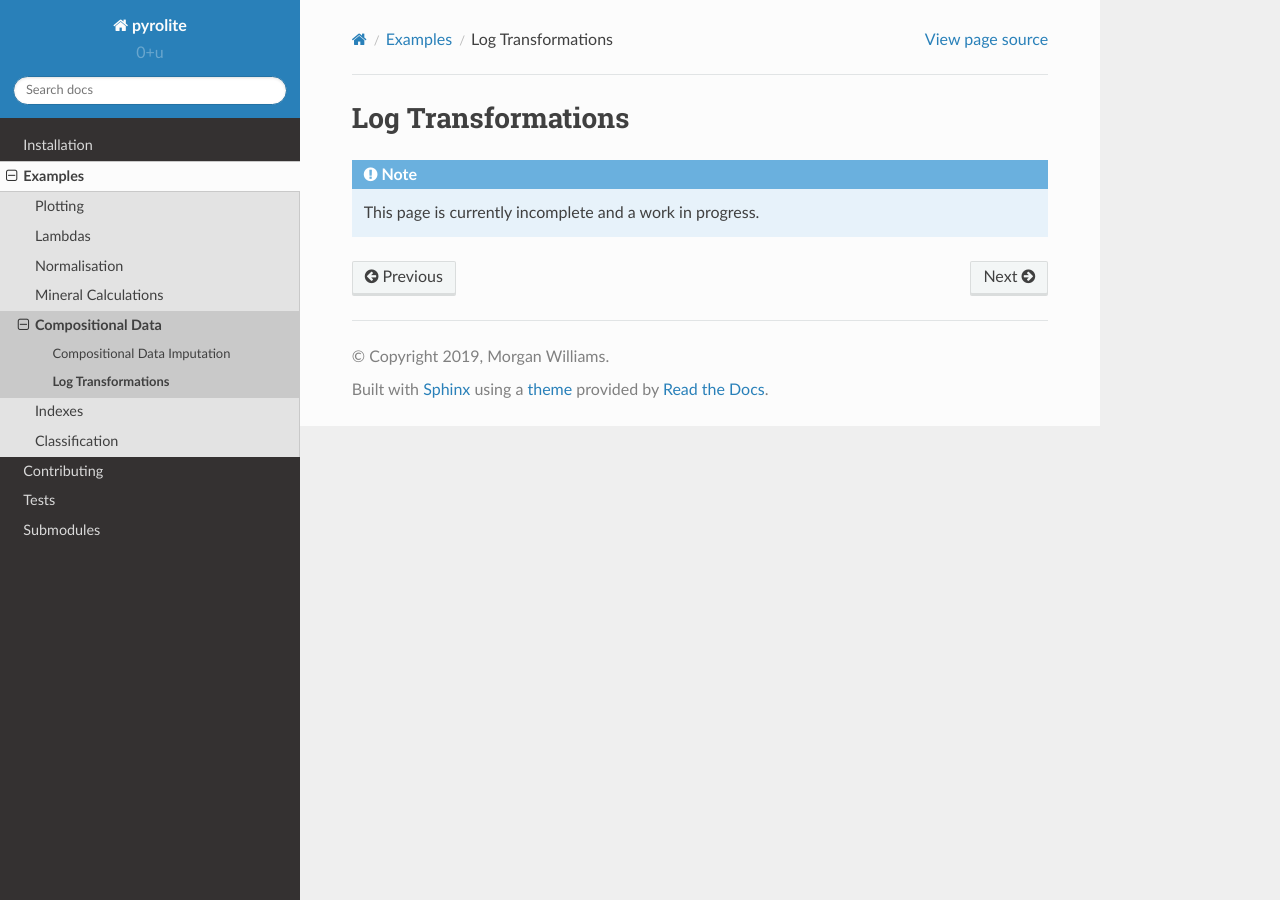
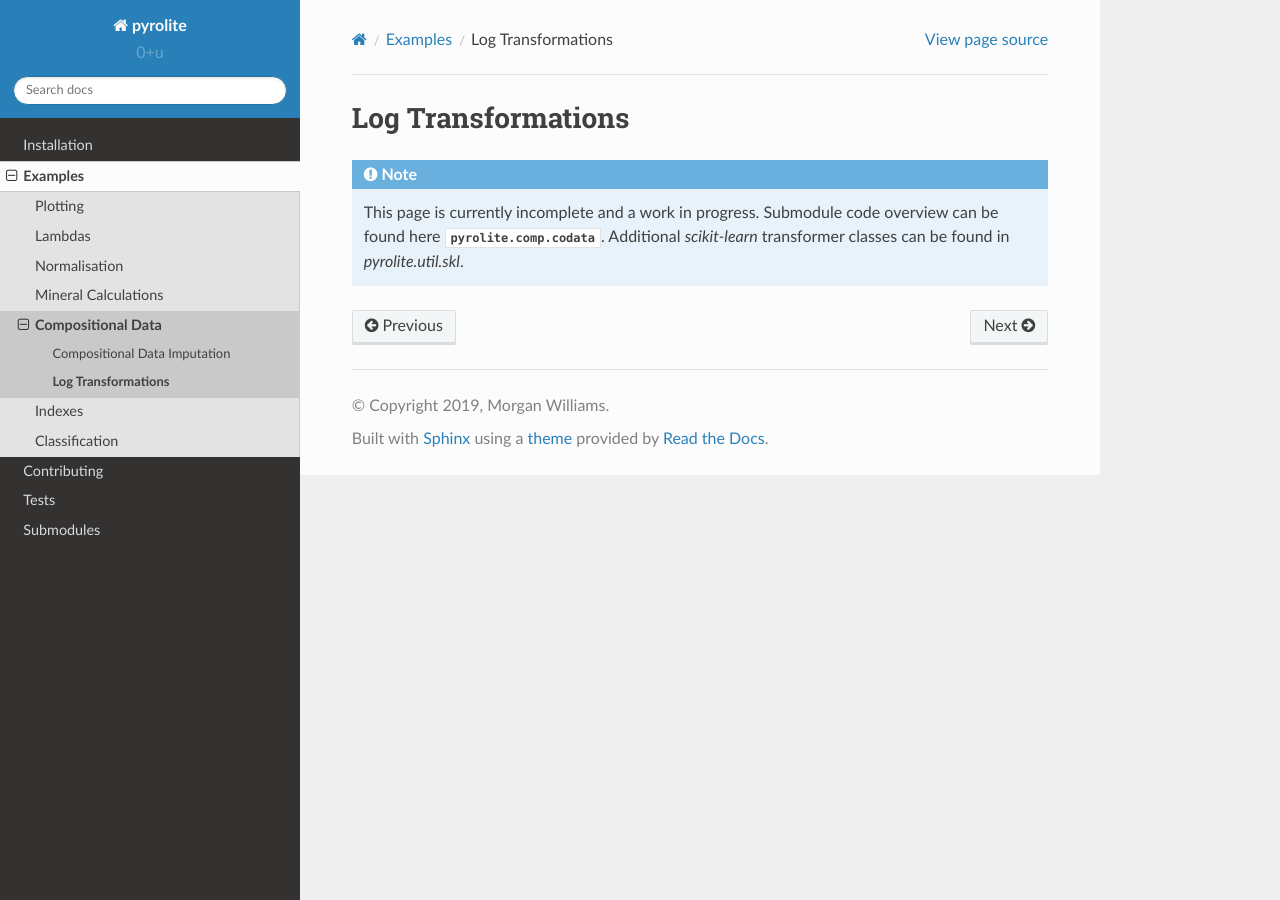
Before and after one commit to morganjwilliams/pyrolite, a Sphinx documentation site: the page built from docs/source/usage/eg/comp/logtransform.rst, in a window 1280 px wide. Built offline with Sphinx 7.4.7 and the Read the Docs theme 2.0.0, drawn with Linux system fonts in a browser that asks for light colours.

Commit message:
Docs update: unfinished features, pages

```diff
--- a/docs/source/usage/eg/comp/impute.rst
+++ b/docs/source/usage/eg/comp/impute.rst
@@ -1,4 +1,4 @@
 Compositional Data Imputation
 -----------------------------
 
-.. note:: This page is currently incomplete and a work in progress.
+.. note:: This feature is currently incomplete and a work in progress.
--- a/docs/source/usage/eg/comp/logtransform.rst
+++ b/docs/source/usage/eg/comp/logtransform.rst
@@ -1,4 +1,6 @@
 Log Transformations
 -------------------
 
-.. note:: This page is currently incomplete and a work in progress.
+.. note:: This page is currently incomplete and a work in progress. Submodule code
+          overview can be found here :mod:`pyrolite.comp.codata`. Additional
+          `scikit-learn` transformer classes can be found in `pyrolite.util.skl`.
--- a/docs/source/usage/eg/indexes/indexes.rst
+++ b/docs/source/usage/eg/indexes/indexes.rst
@@ -1,6 +1,5 @@
 Elements and Oxides
 =====================
-
 
 All Elements up to U
 
--- a/docs/source/usage/eg/mineral/endmembers.rst
+++ b/docs/source/usage/eg/mineral/endmembers.rst
@@ -1,4 +1,5 @@
 Endmember Recalculation
 -----------------------
 
-.. note:: This page is currently incomplete and a work in progress.
+.. note:: This page is currently incomplete and a work in progress. Submodule code
+          overview can be found here :mod:`pyrolite.geochem.mineral`
--- a/docs/source/usage/eg/mineral/mineral.rst
+++ b/docs/source/usage/eg/mineral/mineral.rst
@@ -1,4 +1,5 @@
 Mineral Formulae Recalculation
 ------------------------------
 
-.. note:: This page is currently incomplete and a work in progress.
+.. note:: This page is currently incomplete and a work in progress. Submodule code
+          overview can be found here :mod:`pyrolite.geochem.mineral`
--- a/docs/source/usage/eg/mineral/sites.rst
+++ b/docs/source/usage/eg/mineral/sites.rst
@@ -1,4 +1,5 @@
 Mineral Sites
 --------------
 
-.. note:: This page is currently incomplete and a work in progress.
+.. note:: This page is currently incomplete and a work in progress. Submodule code
+          overview can be found here :mod:`pyrolite.geochem.mineral`
```
Also changed, not shown: docs/source/usage/eg/classification/TAS.md (deleted, +0 -26 lines), docs/source/usage/eg/classification/TAS.rst (added, +30 -0 lines).
